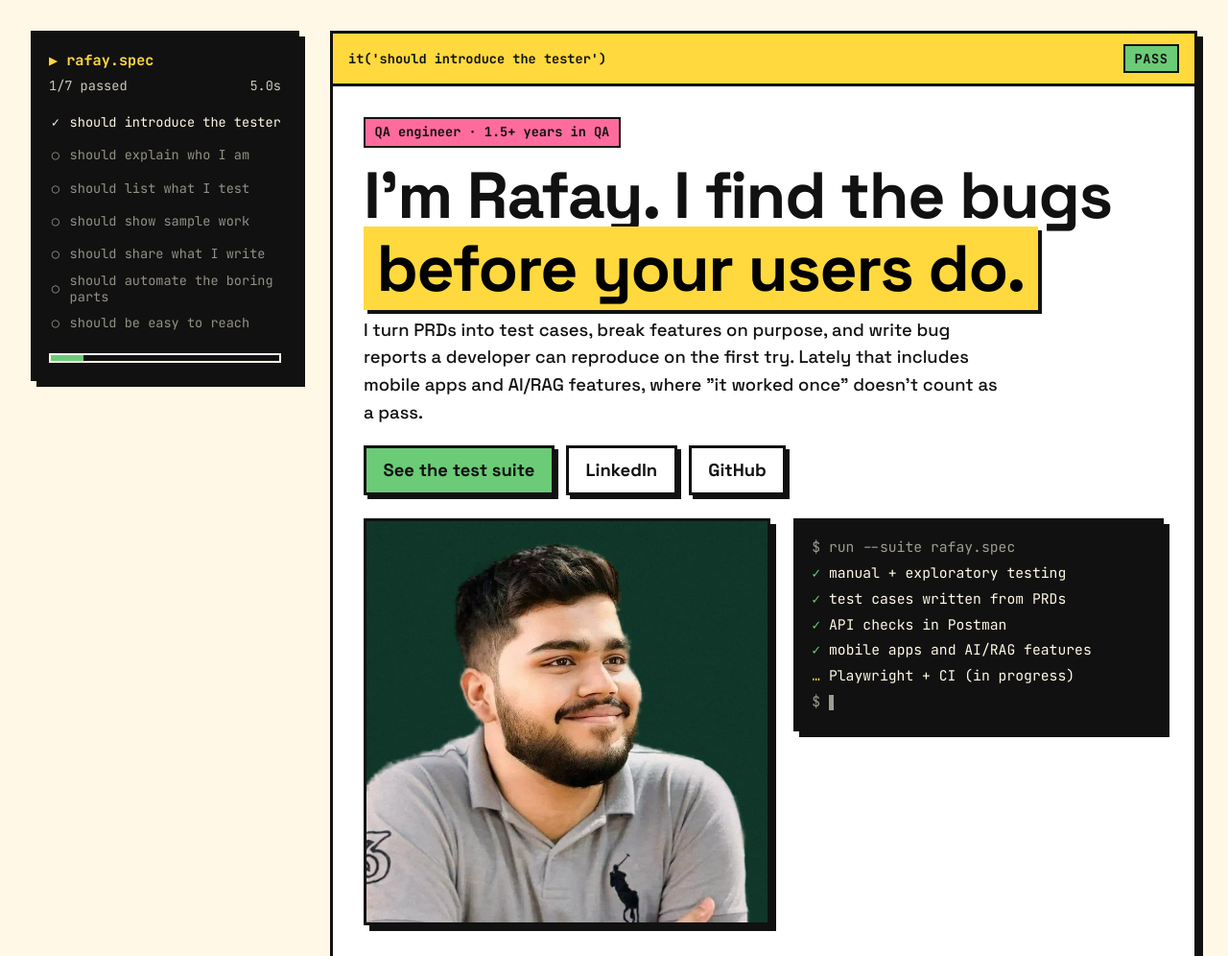
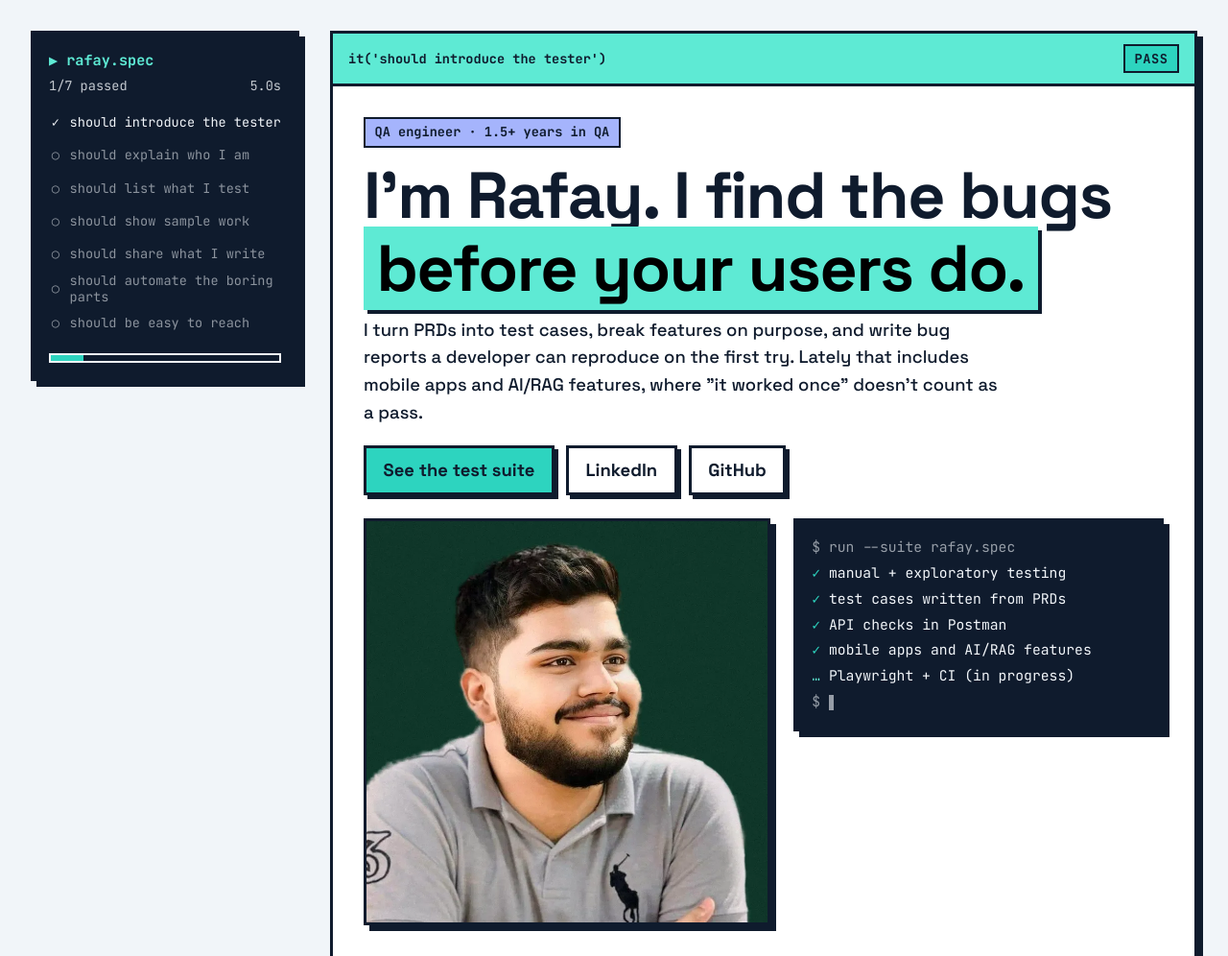
Before and after one commit to qa-rafay-sdet/rafay-qa-portfolio, a plain HTML site: page index.html in a window 1280 px wide. Shown: the top 996 px of the page at 96% size. Drawn offline with Linux system fonts and the light colour scheme.

Commit message:
style: switch to teal and indigo palette
Co-Authored-By: Claude Sonnet 5.5 <noreply@anthropic.com>

```diff
--- a/index.html
+++ b/index.html
@@ -11,7 +11,7 @@
 <script>document.documentElement.classList.add('js')</script>
 <style>
 :root{
-  --ink:#111;--paper:#fff8e7;--yellow:#ffd93d;--pink:#ff6b9d;--blue:#4d96ff;--green:#6bcb77;
+  --ink:#0f1b2d;--paper:#f1f5f9;--cyan:#5eead4;--violet:#a5b4fc;--blue:#6366f1;--mint:#2dd4bf;
   --shadow:6px 6px 0 var(--ink);--b:3px solid var(--ink);
   --sans:'Space Grotesk',system-ui,sans-serif;--mono:'JetBrains Mono',ui-monospace,Consolas,monospace;
 }
@@ -36,28 +36,28 @@ main{display:grid;gap:clamp(1.25rem,3vw,2rem);min-width:0}
 
 /* runner panel */
 .runner{background:var(--ink);color:var(--paper);border:var(--b);box-shadow:var(--shadow);padding:1rem;font-family:var(--mono);font-size:.85rem}
-.runner h2{font-size:.95rem;color:var(--yellow);margin-bottom:.25rem}
+.runner h2{font-size:.95rem;color:var(--cyan);margin-bottom:.25rem}
 .runner .meta{display:flex;justify-content:space-between;opacity:.8;margin-bottom:.75rem}
 .runner ol{list-style:none;padding:0;display:grid;gap:.15rem}
 .runner li{display:flex;gap:.5rem;align-items:center;min-height:32px;opacity:.55;line-height:1.3}
 .runner li[data-state=running],.runner li[data-state=pass],.runner li[data-state=fail]{opacity:1}
 .runner li .dot{flex:none;width:.85rem;text-align:center}
 .bar{height:10px;border:2px solid var(--paper);margin-top:.9rem}
-.bar i{display:block;height:100%;width:0;background:var(--green);transition:width .4s}
+.bar i{display:block;height:100%;width:0;background:var(--mint);transition:width .4s}
 
 /* mobile pill */
-.pill{position:fixed;left:50%;bottom:max(12px,env(safe-area-inset-bottom));transform:translateX(-50%);z-index:20;display:flex;align-items:center;gap:.75rem;min-height:48px;padding:.4rem 1rem;background:var(--ink);color:var(--paper);border:var(--b);border-radius:999px;box-shadow:4px 4px 0 var(--pink);font-family:var(--mono);font-size:.85rem;max-width:calc(100vw - 24px)}
+.pill{position:fixed;left:50%;bottom:max(12px,env(safe-area-inset-bottom));transform:translateX(-50%);z-index:20;display:flex;align-items:center;gap:.75rem;min-height:48px;padding:.4rem 1rem;background:var(--ink);color:var(--paper);border:var(--b);border-radius:999px;box-shadow:4px 4px 0 var(--violet);font-family:var(--mono);font-size:.85rem;max-width:calc(100vw - 24px)}
 .pill .bar{width:clamp(60px,22vw,140px);margin:0}
 
 /* test card */
 .test{background:#fff;border:var(--b);box-shadow:var(--shadow);transition:transform .15s ease-out,box-shadow .15s}
-.test-head{display:flex;flex-wrap:wrap;gap:.5rem .75rem;align-items:center;justify-content:space-between;padding:.7rem 1rem;border-bottom:var(--b);background:var(--yellow);font-family:var(--mono);font-size:.85rem;font-weight:700}
+.test-head{display:flex;flex-wrap:wrap;gap:.5rem .75rem;align-items:center;justify-content:space-between;padding:.7rem 1rem;border-bottom:var(--b);background:var(--cyan);font-family:var(--mono);font-size:.85rem;font-weight:700}
 .test-title{overflow-wrap:anywhere}
 .badge{padding:.15rem .6rem;border:2px solid var(--ink);background:#fff;letter-spacing:.04em}
 .test[data-state=queued] .badge{background:#eee}
 .test[data-state=running] .badge{background:var(--blue);color:#fff}
-.test[data-state=pass] .badge{background:var(--green)}
-.test[data-state=fail] .badge{background:var(--pink)}
+.test[data-state=pass] .badge{background:var(--mint)}
+.test[data-state=fail] .badge{background:var(--violet)}
 .test-body{padding:clamp(1rem,3vw,2rem);overflow-wrap:break-word}
 .js .test[data-state=queued] .test-body{opacity:.35;filter:grayscale(1)}
 .js .test .test-body{transition:opacity .35s,filter .35s}
@@ -69,18 +69,18 @@ main{display:grid;gap:clamp(1.25rem,3vw,2rem);min-width:0}
 .hero-photo{order:1}.hero-text{order:2}.term{order:3}
 .hero-photo{border:var(--b);box-shadow:var(--shadow);background:var(--blue);width:min(100%,360px);aspect-ratio:1;justify-self:center}
 .hero-photo img{width:100%;height:100%;object-fit:cover}
-.eyebrow{font-family:var(--mono);font-size:.85rem;font-weight:700;background:var(--pink);display:inline-block;padding:.2rem .6rem;border:2px solid var(--ink)}
+.eyebrow{font-family:var(--mono);font-size:.85rem;font-weight:700;background:var(--violet);display:inline-block;padding:.2rem .6rem;border:2px solid var(--ink)}
 h1{font-size:clamp(2rem,1.2rem + 4.5vw,4.25rem);line-height:1.12;margin:.75rem 0;letter-spacing:-.02em}
-h1 mark{background:var(--yellow);padding:0 .2em;box-shadow:4px 4px 0 var(--ink)}
+h1 mark{background:var(--cyan);padding:0 .2em;box-shadow:4px 4px 0 var(--ink)}
 .lede{max-width:56ch}
 .cta{display:flex;flex-wrap:wrap;gap:.75rem;margin-top:1.25rem}
-.btn{display:inline-flex;align-items:center;justify-content:center;min-height:44px;padding:.55rem 1.1rem;border:var(--b);box-shadow:4px 4px 0 var(--ink);background:var(--green);font-weight:700;text-decoration:none;transition:transform .12s,box-shadow .12s}
+.btn{display:inline-flex;align-items:center;justify-content:center;min-height:44px;padding:.55rem 1.1rem;border:var(--b);box-shadow:4px 4px 0 var(--ink);background:var(--mint);font-weight:700;text-decoration:none;transition:transform .12s,box-shadow .12s}
 .btn.alt{background:#fff}
 .btn:hover{transform:translate(-2px,-2px);box-shadow:6px 6px 0 var(--ink)}
 .btn:active{transform:translate(3px,3px);box-shadow:1px 1px 0 var(--ink)}
 .term{background:var(--ink);color:var(--paper);border:var(--b);box-shadow:var(--shadow);font-family:var(--mono);font-size:clamp(.78rem,.7rem + .3vw,.92rem);padding:1rem;overflow-wrap:anywhere}
 .term p+p{margin-top:.25rem}
-.term .ok{color:var(--green)}.term .wip{color:var(--yellow)}.term .dim{opacity:.6}
+.term .ok{color:var(--mint)}.term .wip{color:var(--cyan)}.term .dim{opacity:.6}
 .caret{display:inline-block;width:.6ch;height:1.1em;background:var(--paper);vertical-align:text-bottom;animation:blink 1s steps(1) infinite}
 @keyframes blink{50%{opacity:0}}
 @media (min-width:760px){
@@ -93,7 +93,7 @@ h1 mark{background:var(--yellow);padding:0 .2em;box-shadow:4px 4px 0 var(--ink)}
 /* cursor blob (mouse only) */
 .blob{display:none}
 @media (hover:hover) and (pointer:fine) and (prefers-reduced-motion:no-preference){
-  .blob{display:block;position:fixed;left:0;top:0;width:220px;height:220px;margin:-110px 0 0 -110px;border-radius:50%;background:radial-gradient(circle,rgba(77,150,255,.35),transparent 70%);pointer-events:none;z-index:0;transition:transform .12s ease-out}
+  .blob{display:block;position:fixed;left:0;top:0;width:220px;height:220px;margin:-110px 0 0 -110px;border-radius:50%;background:radial-gradient(circle,rgba(99,102,241,.30),transparent 70%);pointer-events:none;z-index:0;transition:transform .12s ease-out}
   .shell{position:relative;z-index:1}
 }
 @media (prefers-reduced-motion:reduce){
```
